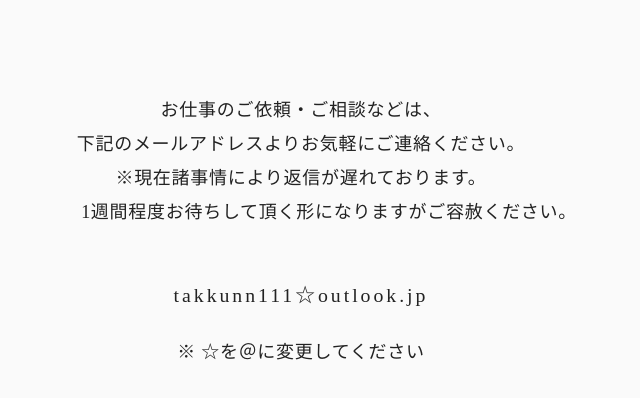
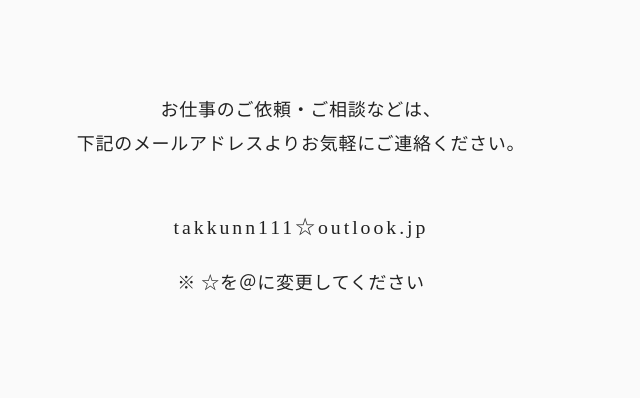
Before and after one commit to TKKyukkuri/TKK-official-site, a plain HTML site: page contact.html in a window 1280 px wide. Shown: the part 326-724 px from the top of the page, without its empty margins (339-979 px from the left). Drawn offline with Linux system fonts and the light colour scheme.

Commit message:
Update contact.html

```diff
--- a/contact.html
+++ b/contact.html
@@ -25,8 +25,6 @@
   <p class="contact-text">
     お仕事のご依頼・ご相談などは、<br>
     下記のメールアドレスよりお気軽にご連絡ください。<br>
-   ※現在諸事情により返信が遅れております。<br>
-　　　1週間程度お待ちして頂く形になりますがご容赦ください。
   </p>
 
   <p class="contact-mail">
```
